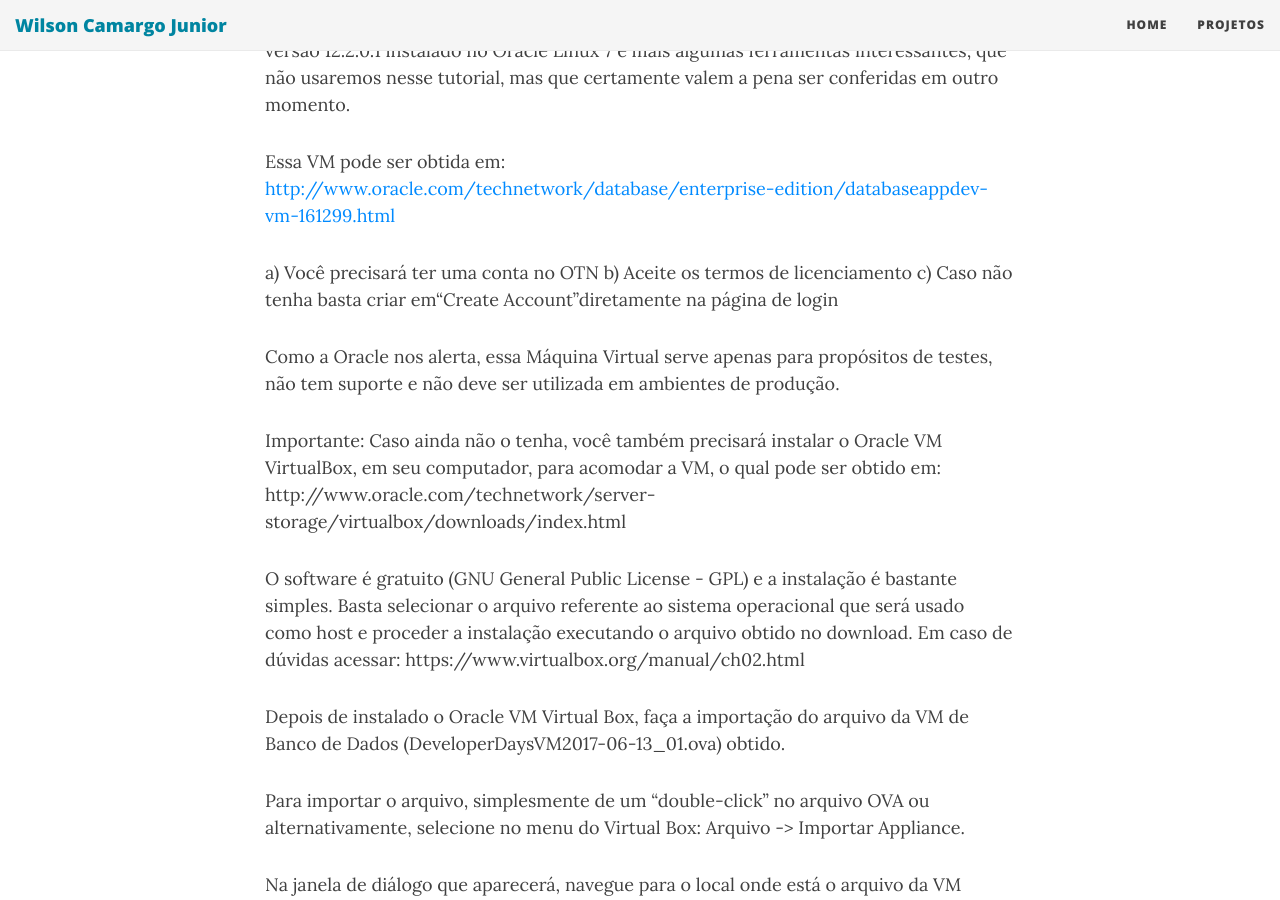
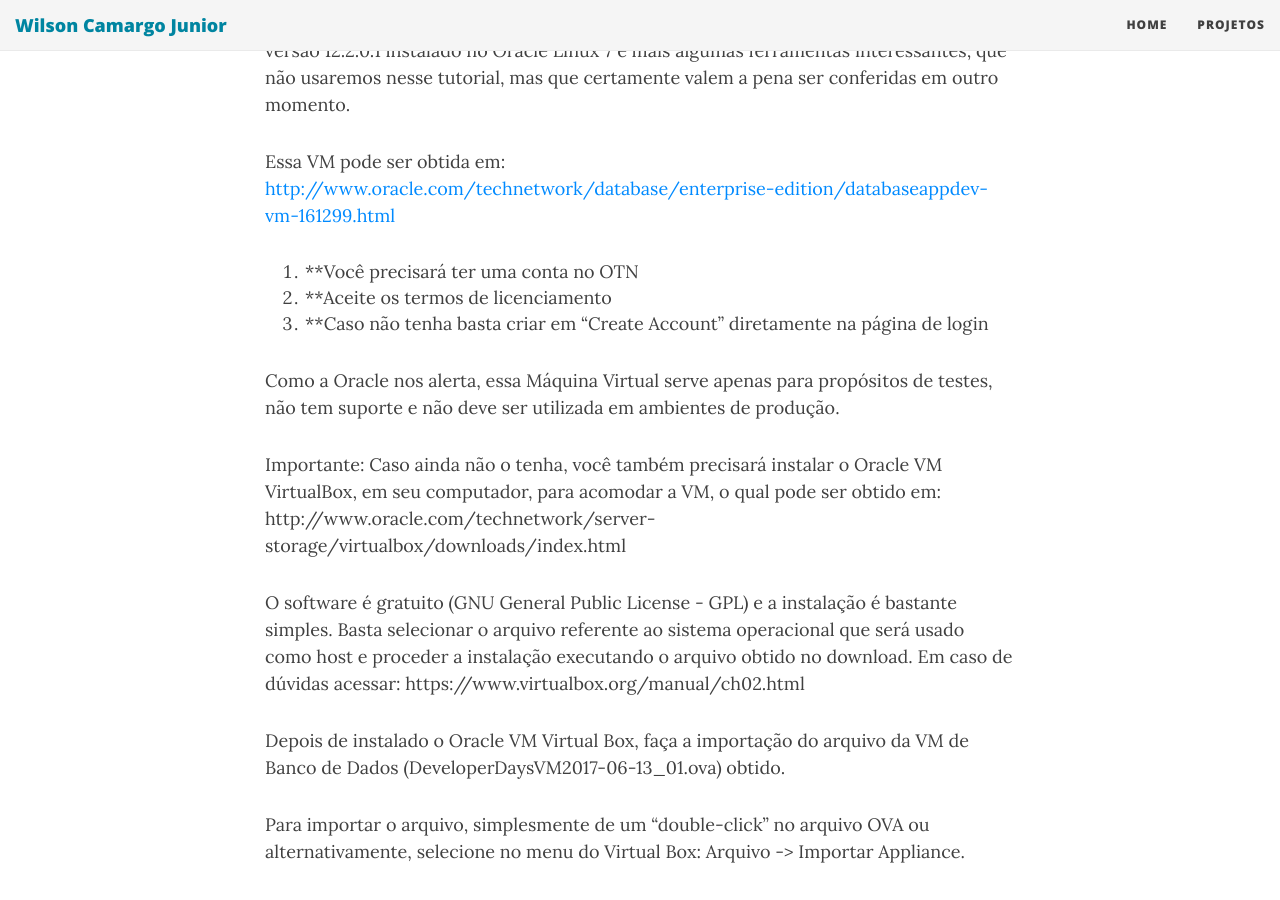
Before and after one commit to wilson-camargo-jr/teste, a Jekyll site: the page built from _posts/2018-06-17-ANN-ORE-P2.md, in a window 1280 px wide and 900 px high, scrolled down 945 px. Built offline with Jekyll 4.4.1, drawn with Linux system fonts in a browser that asks for light colours; nearby versions of some CDN libraries; some of the changed lines change nothing that is shown.

Commit message:
Update 2018-06-17-ANN-ORE-P2.md

```diff
--- a/_posts/2018-06-17-ANN-ORE-P2.md
+++ b/_posts/2018-06-17-ANN-ORE-P2.md
@@ -17,9 +17,9 @@
 Essa VM pode ser obtida em:
 [http://www.oracle.com/technetwork/database/enterprise-edition/databaseappdev-vm-161299.html](http://www.oracle.com/technetwork/database/enterprise-edition/databaseappdev-vm-161299.html)
 
-a)	Você precisará ter uma conta no OTN
-b)	Aceite os termos de licenciamento
-c)	Caso não tenha basta criar em“Create Account”diretamente na página de login
+1.	**Você precisará ter uma conta no OTN
+2.	**Aceite os termos de licenciamento
+3.	**Caso não tenha basta criar em “Create Account” diretamente na página de login
 
 Como a Oracle nos alerta, essa Máquina Virtual serve apenas para propósitos de testes, não tem suporte e não deve ser utilizada em ambientes de produção.
 
```
